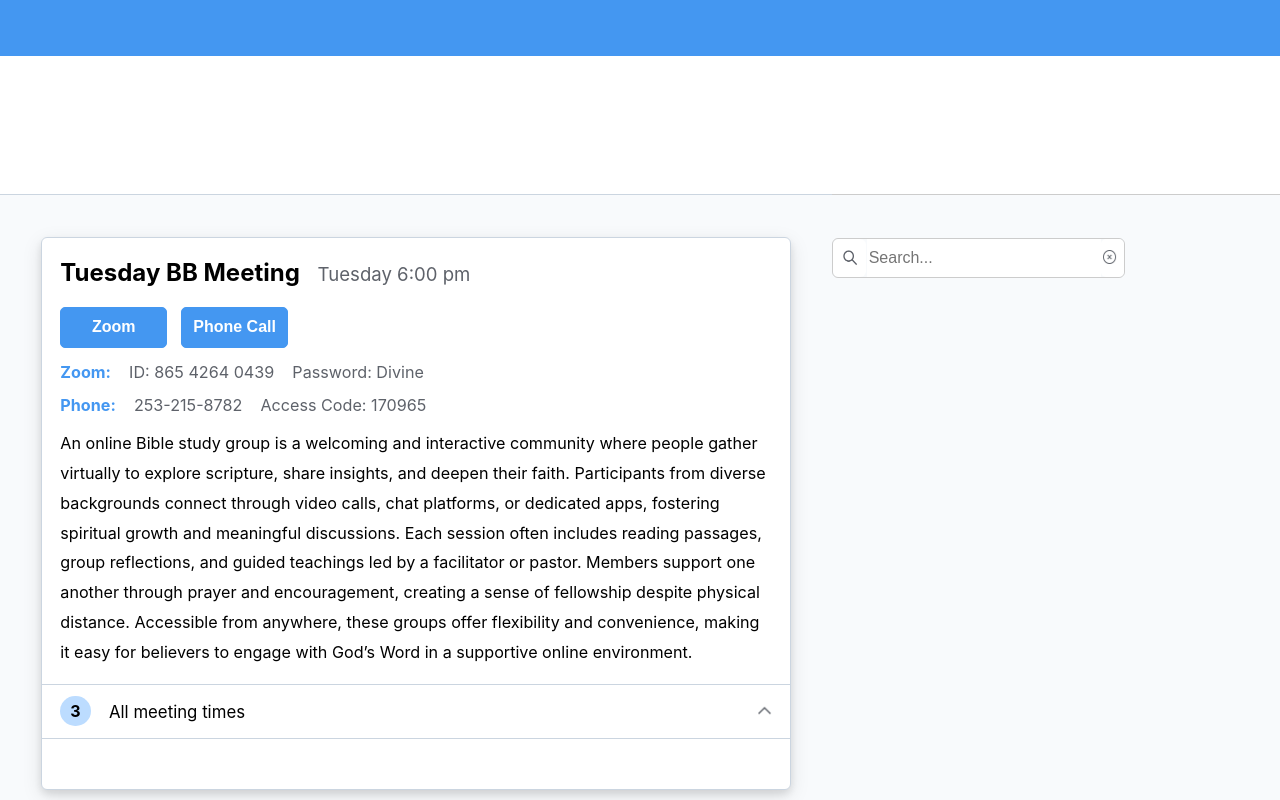
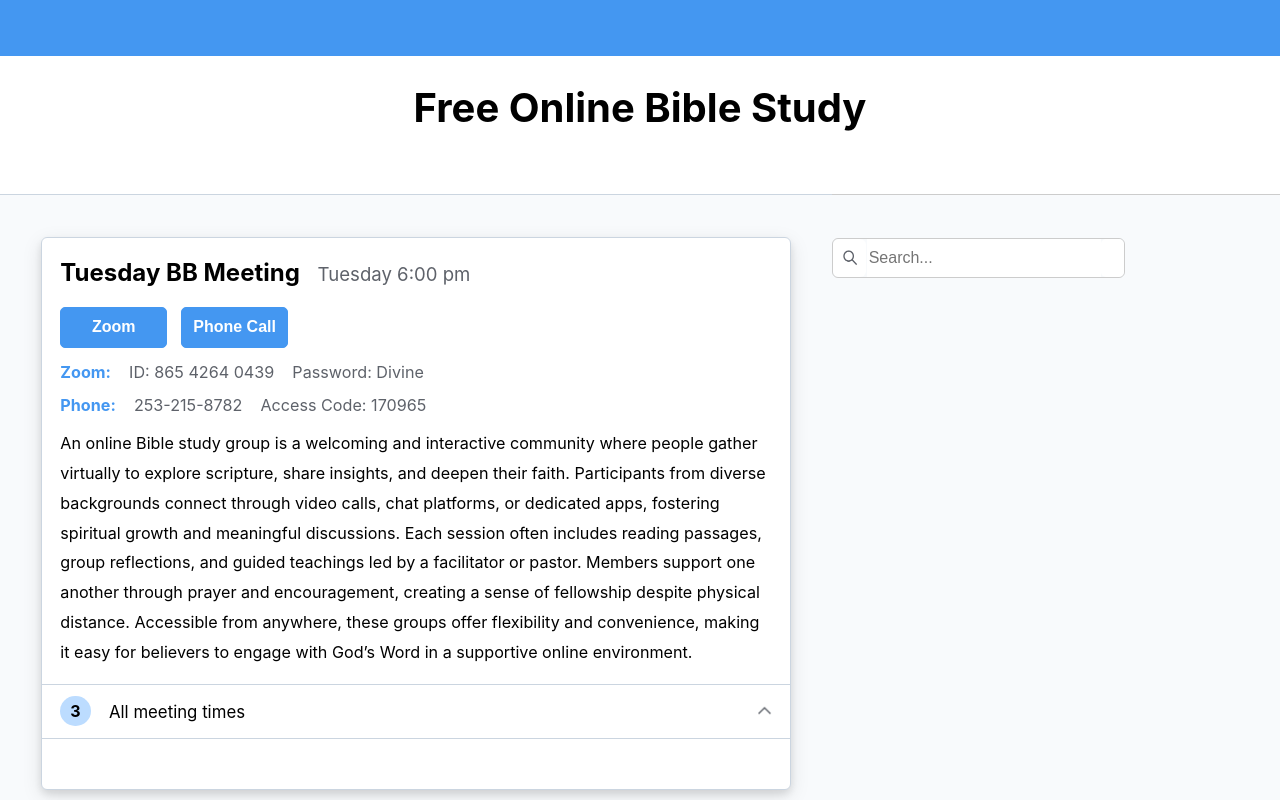
Before and after one commit to nburuchara/obs, a React (Create React App) app: page / in a window 1280 px wide. Built offline with nearby package versions, Linux system fonts and the light colour scheme.

Commit message:
Landing page

```diff
--- a/src/landing/LandingPg.js
+++ b/src/landing/LandingPg.js
@@ -41,7 +41,7 @@ const Styles = styled.div  `
     text-align: center;
     font-size: 40px;
     // font-family: palatino;
-    color: white;
+    // color: white;
 }
 
     // - MAIN SECTION BODY - //
@@ -393,9 +393,13 @@ export default class LandingPage extends Component {
         document.removeEventListener('click', this.handleOutsideSearchBarClick);
     }
 
+    //! - - EXPAND SELECTED 'ALL MEETINGS' TAB - - !//
+
     toggleExpand = () => {
         this.setState((prevState) => ({ isExpanded: !prevState.isExpanded }));
     };
+
+    //! - - SEARCH FUNCTIONS - - !//
 
     searchBarClicked = () => {
         this.setState({
@@ -415,8 +419,6 @@ export default class LandingPage extends Component {
         }
     };
 
-    //! - - SEARCH FUNCTIONS - - !//
-
     groupBy = (array, key) => {
         return array.reduce((result, currentValue) => {
             (result[currentValue[key]] = result[currentValue[key]] || []).push(currentValue);
@@ -427,8 +429,9 @@ export default class LandingPage extends Component {
     handleSearchChange = (e) => {
         const { searchFilterTitle, searchFilterSelected, menuOption1, menuOption2, menuOption3, menuOption4 } = this.state;
         let { currentSectionSearching } = this.state;
+
         this.setState({
-            searchedData: e.target.value,
+            searchBarInput: e.target.value,
             isSearchLoading: true,
             clearSearchBtn: true,
             showDocsPopupHomescreen: false
@@ -454,7 +457,6 @@ export default class LandingPage extends Component {
                 });
 
             } else {
-
                 this.setState({ isSearchLoading: true, searchedData: searchInput, searchCloseBtn: true }, () => {
                     const filteredOptions = SearchTerms.filter(option => {
                         const name = option.name.toLowerCase();
@@ -528,6 +530,8 @@ export default class LandingPage extends Component {
         }
     }
 
+
+
     render () {
 
         const { isExpanded, searchBarIsClicked } = this.state;
@@ -598,13 +602,15 @@ export default class LandingPage extends Component {
                                         </div>
                                         <div className='meetings-options-search-bar-input'>
                                             <input
+                                            id='searchBarInput'
                                             onClick={this.searchBarClicked}
                                             placeholder='Search...'
                                             value={this.state.searchBarInput}
+                                            onChange={this.handleSearchChange}
                                             />
                                         </div>
                                         <div className='meetings-options-search-bar-close-icon'>
-                                            <img src='/assets/icons/search-icon-close.png' alt=''/>
+                                            {this.state.clearSearchBtn && <img src='/assets/icons/search-icon-close.png' alt=''/>}
                                         </div>
                                     </div>
                                 </div>
```
